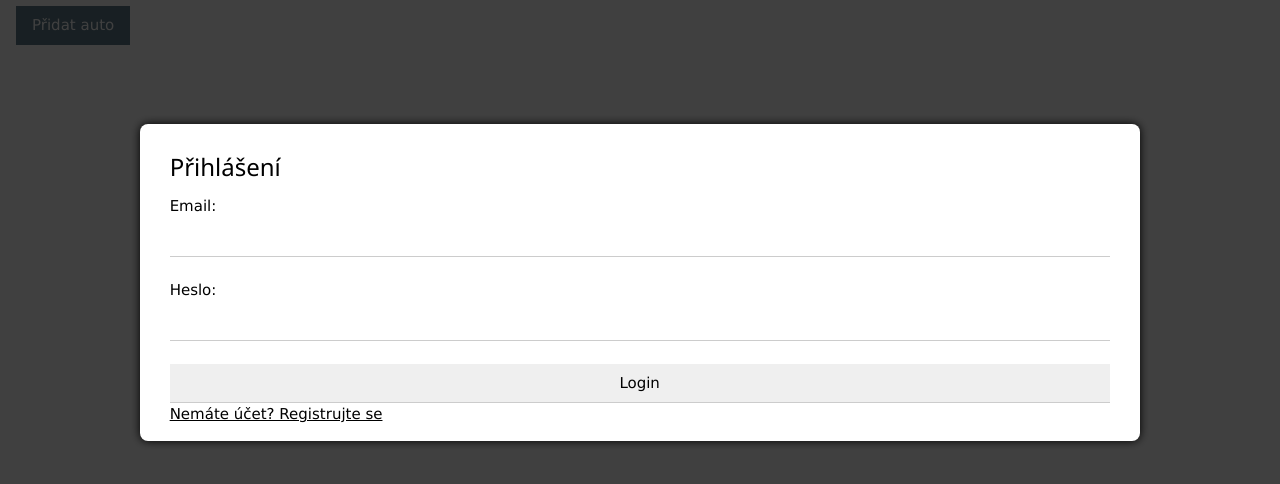
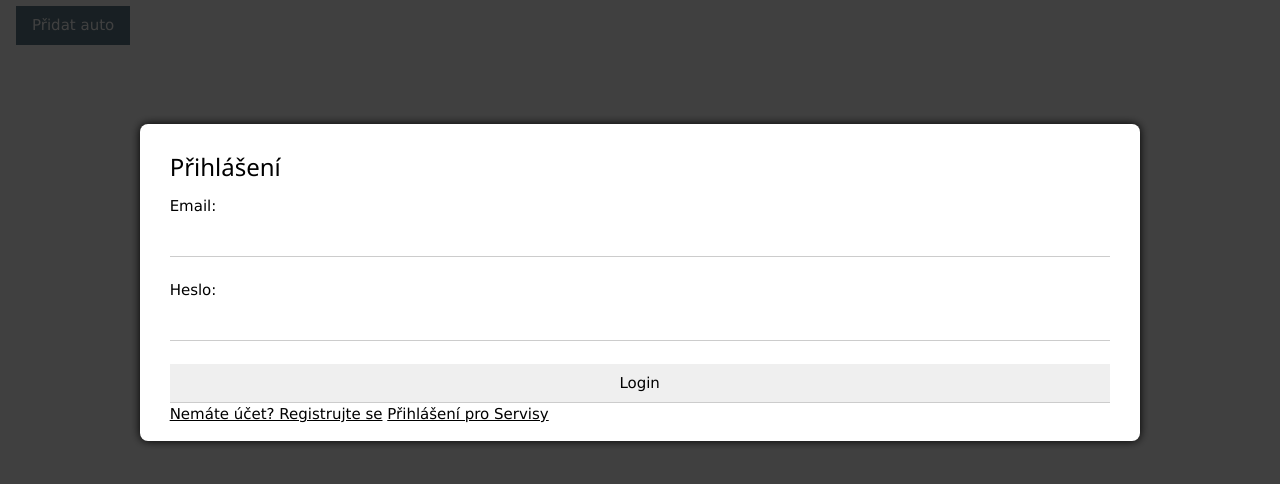
Before and after one commit to JouzaLoL/servicio-frontend-two, a plain HTML site: page index.html in a window 1280 px wide. Shown: the part 118-602 px from the top of the page. Drawn offline with nearby package versions, Linux system fonts and the light colour scheme.

Commit message:
Add "for vendors" to index login

```diff
--- a/index.html
+++ b/index.html
@@ -168,7 +168,6 @@
                         let img = $(eventObject.target).parent().parent().find('img').clone();
                         $(img).modal({ closeExisting: false });
                     });
-
                 });
             });
         }
@@ -315,6 +314,7 @@
             <input type="button" value="Login" id="login" class="w3-input">
         </form>
         <span><a href="" id="register">Nemáte účet? Registrujte se</a></span>
+        <span><a href="./vendor.html" id="register">Přihlášení pro Servisy</a></span>
     </div>
 
     <div id="register" style="display:none">
```
